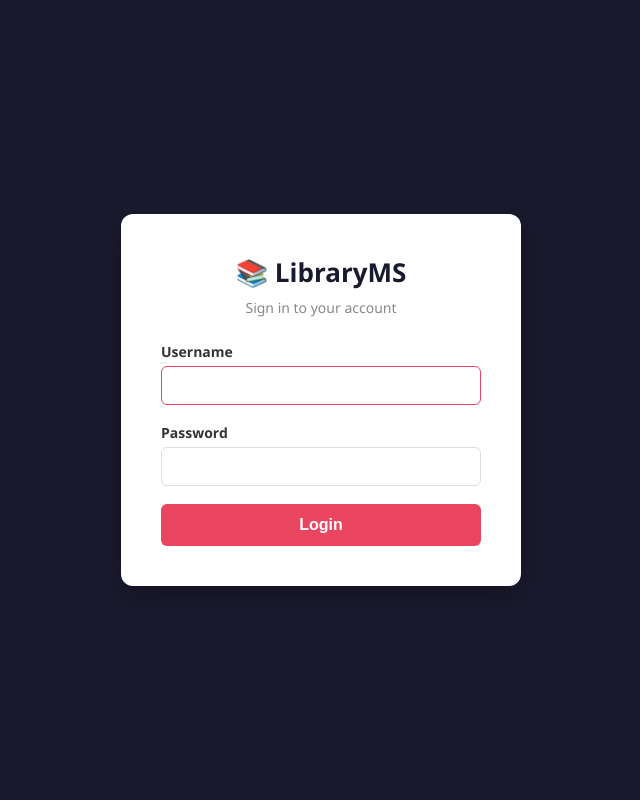
After one commit to nirvanajoshi/Library-management-System, a Django app: page /login/ in a window 1280 px wide. The commit adds this page. Shown: the whole page, without its empty margins (319-959 px from the left). Run offline with Django 5.2, Linux system fonts and the light colour scheme.

Commit message:
Library Management System

```diff
--- /dev/null
+++ b/library/templates/library/login.html
@@ -0,0 +1,92 @@
+<!DOCTYPE html>
+<html lang="en">
+<head>
+    <meta charset="UTF-8">
+    <meta name="viewport" content="width=device-width, initial-scale=1.0">
+    <title>Login - LibraryMS</title>
+    <style>
+        * { margin: 0; padding: 0; box-sizing: border-box; }
+        body {
+            font-family: 'Segoe UI', sans-serif;
+            background: #1a1a2e;
+            display: flex;
+            justify-content: center;
+            align-items: center;
+            height: 100vh;
+        }
+        .login-box {
+            background: white;
+            padding: 40px;
+            border-radius: 12px;
+            width: 100%;
+            max-width: 400px;
+            box-shadow: 0 8px 24px rgba(0,0,0,0.3);
+        }
+        .login-box h2 {
+            text-align: center;
+            color: #1a1a2e;
+            margin-bottom: 8px;
+            font-size: 26px;
+        }
+        .login-box p {
+            text-align: center;
+            color: #888;
+            margin-bottom: 25px;
+            font-size: 14px;
+        }
+        label {
+            display: block;
+            margin-bottom: 5px;
+            font-weight: 600;
+            color: #333;
+            font-size: 14px;
+        }
+        input {
+            width: 100%;
+            padding: 10px 12px;
+            border: 1px solid #ddd;
+            border-radius: 6px;
+            margin-bottom: 18px;
+            font-size: 15px;
+        }
+        input:focus { outline: none; border-color: #e94560; }
+        button {
+            width: 100%;
+            padding: 12px;
+            background: #e94560;
+            color: white;
+            border: none;
+            border-radius: 6px;
+            font-size: 16px;
+            cursor: pointer;
+            font-weight: 600;
+        }
+        button:hover { background: #c73652; }
+        .error {
+            background: #f8d7da;
+            color: #721c24;
+            padding: 10px;
+            border-radius: 6px;
+            margin-bottom: 15px;
+            font-size: 14px;
+        }
+    </style>
+</head>
+<body>
+    <div class="login-box">
+        <h2>📚 LibraryMS</h2>
+        <p>Sign in to your account</p>
+        {% if form.errors %}
+            <div class="error">Invalid username or password. Please try again.</div>
+        {% endif %}
+        <form method="post">
+            {% csrf_token %}
+            <label>Username</label>
+            <input type="text" name="username" autofocus required>
+            <label>Password</label>
+            <input type="password" name="password" required>
+            <button type="submit">Login</button>
+        </form>
+    </div>
+</body>
+</html>
--- a/library/urls.py
+++ b/library/urls.py
@@ -1,9 +1,16 @@
 from django.urls import path
+from django.contrib.auth import views as auth_views
 from . import views
 
 urlpatterns = [
     path('', views.dashboard, name='dashboard'),
     path('books/', views.book_list, name='book_list'),
+    path('books/add/', views.add_book, name='add_book'),
     path('members/', views.member_list, name='member_list'),
+    path('members/add/', views.add_member, name='add_member'),
     path('borrows/', views.borrow_list, name='borrow_list'),
+    path('borrows/borrow/', views.borrow_book, name='borrow_book'),
+    path('borrows/return/<int:record_id>/', views.return_book, name='return_book'),
+    path('login/', auth_views.LoginView.as_view(template_name='library/login.html'), name='login'),
+    path('logout/', auth_views.LogoutView.as_view(next_page='login'), name='logout'),
 ]
--- a/librarysystem/urls.py
+++ b/librarysystem/urls.py
@@ -16,8 +16,10 @@ Including another URLconf
 """
 from django.contrib import admin
 from django.urls import path, include
+from django.contrib import admin
+from django.urls import path, include
 
 urlpatterns = [
     path('admin/', admin.site.urls),
-    path('library/', include('library.urls')),
+    path('', include('library.urls')),  # <- change 'library/' to ''
 ]
```
Also changed, not shown: library/forms.py (added, +16 -0 lines), library/templates/library/add_book.html (added, +32 -0 lines), library/templates/library/add_member.html (added, +23 -0 lines), library/templates/library/base.html (+14 -0 lines), library/templates/library/book_list.html (+6 -1 lines), library/templates/library/borrow_book.html (added, +19 -0 lines), library/templates/library/borrow_list.html (+10 -8 lines), library/templates/library/return_book.html (added, +12 -0 lines), library/views.py (+73 -4 lines), librarysystem/settings.py (+10 -32 lines), db.sqlite3 (added).
